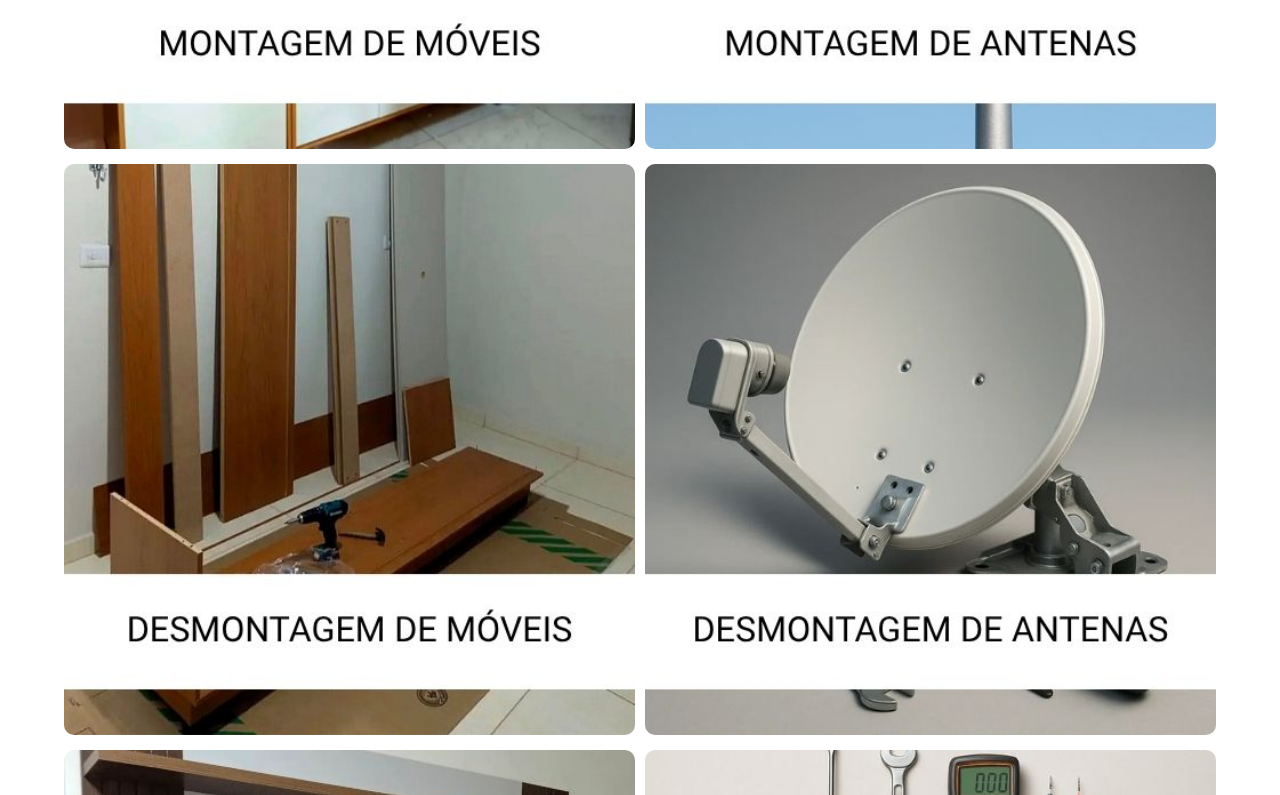
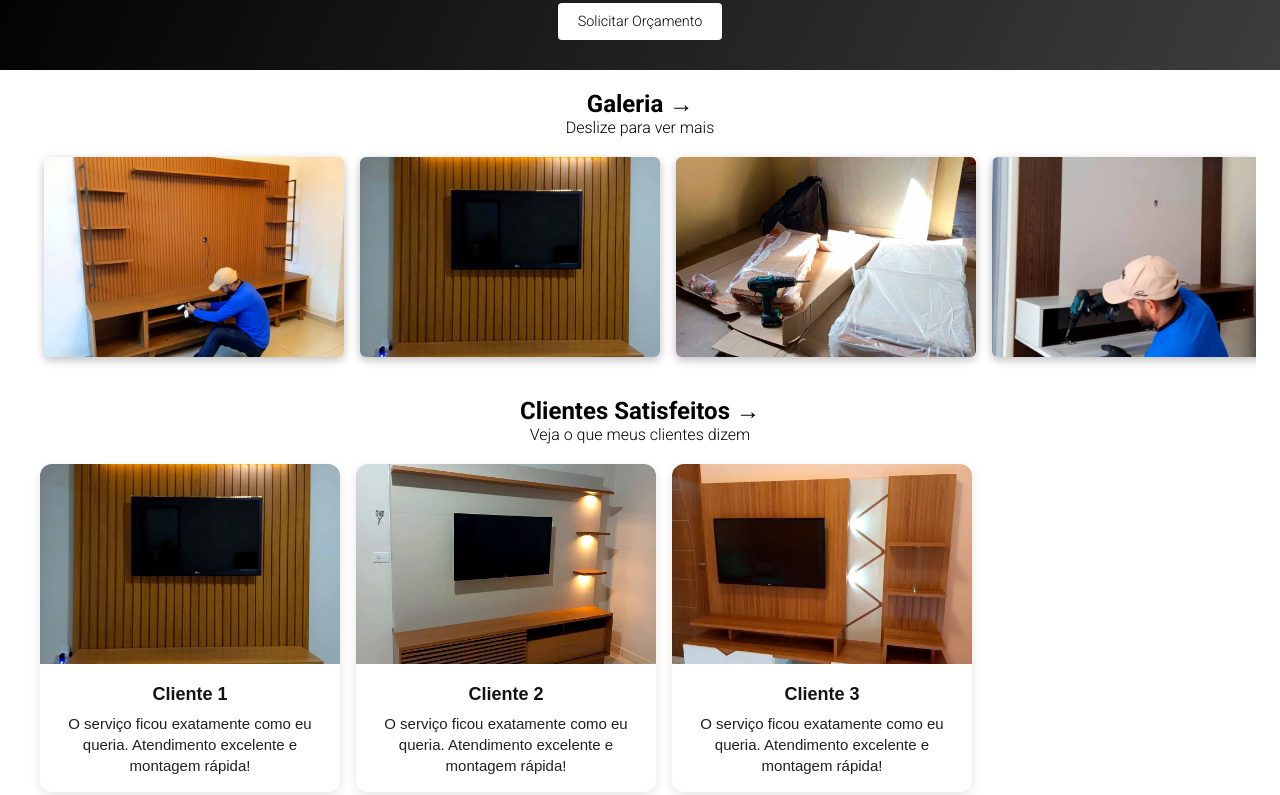
Before and after one commit to LucasSilva006/erisonmonstagens, a plain HTML site: page index.html in a window 1280 px wide. Shown: the part 960-1755 px from the top of the page. Drawn offline with Linux system fonts and the light colour scheme.

Commit message:
Atualizações na section das provas reais, otimização de imagens, correções em links

```diff
--- a/estilos/style.css
+++ b/estilos/style.css
@@ -1,5 +1,4 @@
 @import url('https://fonts.googleapis.com/css2?family=Montserrat:ital,wght@0,100..900;1,100..900&display=swap');
-
 @import url('https://fonts.googleapis.com/css2?family=Roboto:ital,wght@0,100..900;1,100..900&display=swap');
 
 * {
@@ -9,10 +8,8 @@
 }
 
 html {
-  scroll-behavior: smooth;
+    scroll-behavior: smooth;
 }
-
-
 
 body {
     font-family: "Roboto", sans-serif;
@@ -87,7 +84,7 @@ header img {
 }
 
 #hero {
-    background-color: #f2f2f2;
+    background-color: #000000;
     text-align: start;
     background-image: url("../imagens/img-hero.jpg");
     background-position: center right;
@@ -202,6 +199,7 @@ header img {
     -webkit-overflow-scrolling: touch;
     gap: 16px;
     scroll-padding: 10px;
+    padding: 0 20px; /* Igual ao clientes */
 }
 
 .slider-container::-webkit-scrollbar {
@@ -216,7 +214,7 @@ header img {
     background-position: center;
     border-radius: 6px;
     box-shadow: 0px 3px 10px rgba(0, 0, 0, 0.259);
-    margin: 20px;
+    margin: 20px 0; /* Só margem vertical */
 }
 
 #clientes-satisfeitos {
@@ -225,14 +223,31 @@ header img {
     scroll-margin-top: 11.5vh;
 }
 
+.slider-container-clientes {
+    display: flex;
+    overflow-x: auto;
+    scroll-snap-type: x mandatory;
+    scroll-behavior: smooth;
+    -webkit-overflow-scrolling: touch;
+    gap: 16px;
+    scroll-padding: 10px;
+    padding: 0 20px;
+}
+
+.slider-container-clientes::-webkit-scrollbar {
+    display: none;
+}
+
 .service-box {
-    max-width: 75%;
+    max-width: 300px;
+    flex: 0 0 300px;
+    scroll-snap-align: center;
     border-radius: 12px;
     overflow: hidden;
     box-shadow: 0 4px 12px rgba(0, 0, 0, 0.1);
     background-color: #fff;
     font-family: sans-serif;
-    margin: 20px auto;
+    margin: 20px 0; /* Só margem vertical, igual ao slide */
 }
 
 .service-image {
@@ -262,7 +277,6 @@ footer {
     background-color: #000000;
     color: white;
     padding: 15px;
-
 }
 
 footer ul {
@@ -294,7 +308,7 @@ footer a:hover {
     margin-top: 18px;
 }
 
-#footer-box-desenvolvidor-by p{
+#footer-box-desenvolvidor-by p {
     font-weight: 400;
     margin: 10px 0;
 }
@@ -304,6 +318,10 @@ footer a:hover {
 }
 
 #tit-footer-contatos {
+    margin-top: 28px;
+}
+
+#tit-footer-desenvolvimento {
     margin-top: 28px;
 }
 
@@ -321,6 +339,11 @@ footer a:hover {
     font-size: 0.8em;
 }
 
+.subtitulo-clientes {
+    font-size: 1em;
+    color: #888;
+    margin-bottom: 15px;
+}
 
 @media (min-width: 768px) {
     .menu {
@@ -334,4 +357,8 @@ footer a:hover {
     .menu-toggle {
         display: none;
     }
+
+    .box-servicos {
+        grid-template-columns: repeat(4, 1fr);
+    }
 }
--- a/index.html
+++ b/index.html
@@ -13,7 +13,7 @@
 
     <header>
         <img src="imagens/eh-logo.png" alt="Logo EH">
-        <button class="menu-toggle" id="menu-toggle">☰</button>
+        <button class="menu-toggle" id="menu-toggle" aria-label="Abrir menu">☰</button>
         <nav class="menu" id="menu">
             <a href="#servicos">Serviços</a>
             <a href="#sobre">Sobre</a>
@@ -22,35 +22,35 @@
         </nav>
     </header>
 
+    <main>
         <section id="hero">
             <h1>MONTAGEM E MANUTENÇÃO COM RAPIDEZ E QUALIDADE!</h1>
             <p>Atendimento profissional em móveis e antenas, onde e quando você precisar.</p>
             <a href="https://wa.me/5581982159539" target="_blank">Solicitar Orçamento<span>&rarr;</span></a>
         </section>
-
         <section id="servicos">
             <h2 id="tit-servicos">Serviços</h2>
             <div class="box-servicos">
-            <img src="imagens/imgs-servicos/img1.jpg" alt="Móveis montados" class="opc-serv" id="serv1">
-            <img src="imagens/imgs-servicos/img-antena1.jpg" alt="Antena montado" class="opc-serv" id="serv2">
-            <img src="imagens/imgs-servicos/img5.jpg" alt="Móveis desmontados" class="opc-serv" id="serv3">
-            <img src="imagens/imgs-servicos/img-antena2.jpg" alt="Móveis montados" class="opc-serv" id="serv4">
-            <img src="imagens/imgs-servicos/img7.jpg" alt="Móveis montados" class="opc-serv" id="serv5">
-            <img src="imagens/imgs-servicos/img-antena3.jpg" alt="Móveis montados" class="opc-serv" id="serv6">
+                <img src="imagens/imgs-servicos/img1.jpg" alt="Montagem de móveis e antenas" class="opc-serv" id="serv1"
+                    loading="lazy">
+                <img src="imagens/imgs-servicos/img5.jpg" alt="Desmontagem de móveis e antenas" class="opc-serv"
+                    id="serv3" loading="lazy">
+                <img src="imagens/imgs-servicos/img7.jpg" alt="Móveis montados" class="opc-serv" id="serv5"
+                    loading="lazy">
+                <img src="imagens/imgs-servicos/img-antena3.jpg" alt="Móveis montados" class="opc-serv" id="serv6"
+                    loading="lazy">
             </div>
         </section>
-
-
-
         <section id="sobre">
             <h2>Sobre</h2>
-        <p>Com anos de experiência, ofereço serviços de montagem, instalação e conserto com agilidade, responsabilidade
+            <p>Com anos de experiência, ofereço serviços de montagem, instalação e conserto com agilidade,
+                responsabilidade
                 e atenção aos detalhes. <br>Atendimento em toda Riacho das Almas-PE e região!</p>
             <a href="https://wa.me/5581982159539" target="_blank">Solicitar Orçamento</a>
         </section>
-
         <section id="galeria">
             <h2>Galeria <span>&rarr;</span></h2>
+            <p id="p-galeria">Deslize para ver mais</p>
             <div class="slider-container">
                 <div class="slide" style="background-image: url('imagens/img2.jpg');"></div>
                 <div class="slide" style="background-image: url('imagens/img3.jpg');"></div>
@@ -61,12 +61,12 @@
                 <div class="slide" style="background-image: url('imagens/img8.jpg');"></div>
             </div>
         </section>
-
         <section id="clientes-satisfeitos">
-        <h2>Cliente Satisfeitos</h2>
+            <h2>Clientes Satisfeitos <span>&rarr;</span></h2>
             <p>Veja o que meus clientes dizem</p>
-        <div class="service-box">
-            <img class="service-image" src="imagens/img3.jpg" alt="Foto do serviço">
+            <div class="slider-container-clientes">
+                <div class="service-box slide-cliente">
+                    <img class="service-image" src="imagens/img3.jpg" alt="Foto do Cliente 1" loading="lazy">
                     <div class="service-content">
                         <div class="client-name">Cliente 1</div>
                         <div class="client-comment">
@@ -74,25 +74,28 @@
                         </div>
                     </div>
                 </div>
-        <div class="service-box">
-            <img class="service-image" src="imagens/img8.jpg" alt="Foto do serviço">
+                <div class="service-box slide-cliente">
+                    <img class="service-image" src="imagens/img8.jpg" alt="Foto do Cliente 2" loading="lazy">
                     <div class="service-content">
-                <div class="client-name">Cliente 1</div>
+                        <div class="client-name">Cliente 2</div>
                         <div class="client-comment">
                             O serviço ficou exatamente como eu queria. Atendimento excelente e montagem rápida!
                         </div>
                     </div>
                 </div>
-        <div class="service-box">
-            <img class="service-image" src="imagens/img6.jpg" alt="Foto do serviço">
+                <div class="service-box slide-cliente">
+                    <img class="service-image" src="imagens/img6.jpg" alt="Foto do Cliente 3" loading="lazy">
                     <div class="service-content">
-                <div class="client-name">Cliente 1</div>
+                        <div class="client-name">Cliente 3</div>
                         <div class="client-comment">
                             O serviço ficou exatamente como eu queria. Atendimento excelente e montagem rápida!
                         </div>
                     </div>
                 </div>
+            </div>
         </section>
+    </main>
+
 
     <footer id="rodape">
         <h3 id="tit-link-footer">Links</h3>
@@ -101,7 +104,7 @@
             <li><a href="#servicos">Serviços</a></li>
             <li><a href="#sobre">Sobre</a></li>
             <li><a href="#galeria">Galeria</a></li>
-            <li><a href="#clientes-satisfetos">Provas Reais</a></li>
+            <li><a href="#clientes-satisfeitos">Provas Reais</a></li>
         </ul>
 
         <div id="footer-box-contatos">
@@ -111,8 +114,9 @@
         </div>
 
         <div id="footer-box-desenvolvidor-by">
-            <h3 id="tit-footer-contatos">Desenvolvimento</h3>
-            <p>Desenvolvido por <a href="https://www.instagram.com/inove.inovacoes.digitais" target="_blank" class="link-inove">inove! - Soluções Digitais</a></p>
+            <h3 id="tit-footer-desenvolvimento">Desenvolvimento</h3>
+            <p>Desenvolvido por <a href="https://www.instagram.com/inove.inovacoes.digitais" target="_blank"
+                    class="link-inove">inove! - Soluções Digitais</a></p>
         </div>
 
         <p id="p-copy">&copy; 2025 Erison Montagens. Todos os direitos reservados.</p>
```
Lines whose indentation alone changed are shown as unchanged.
